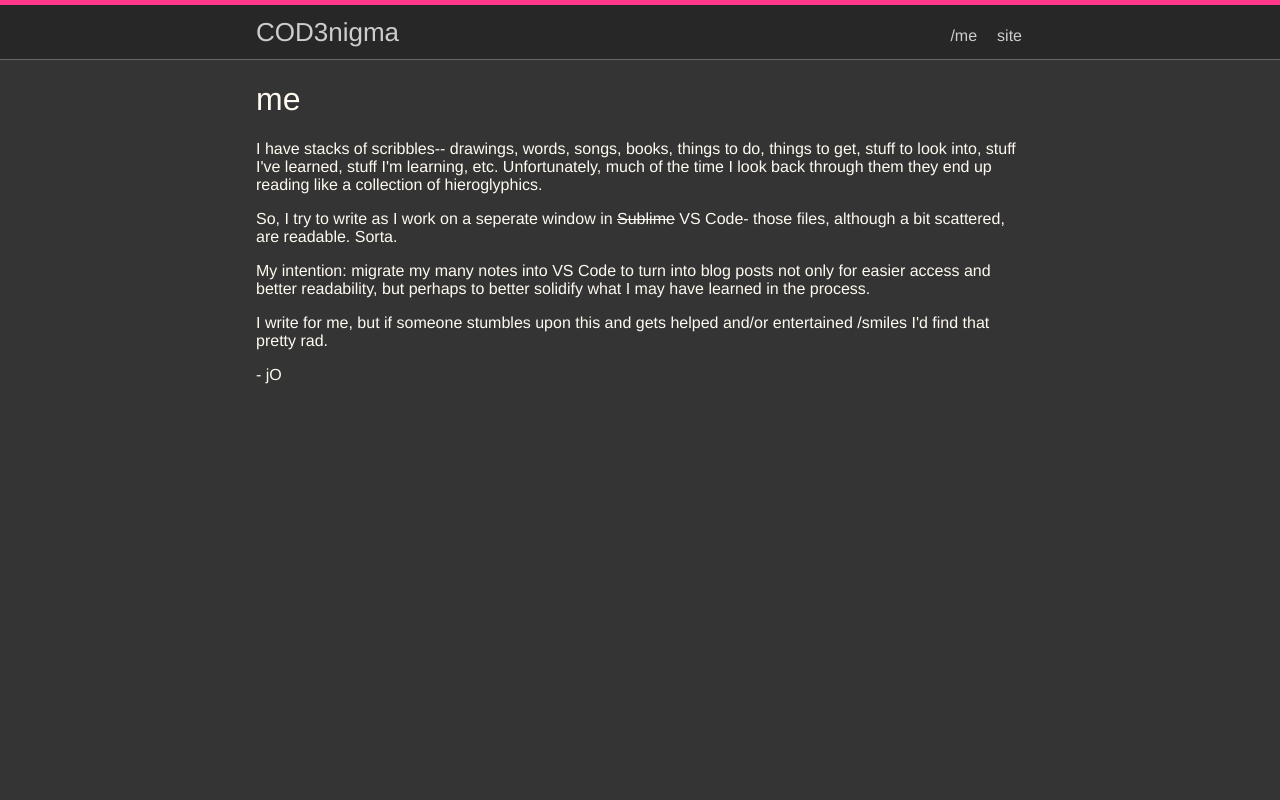
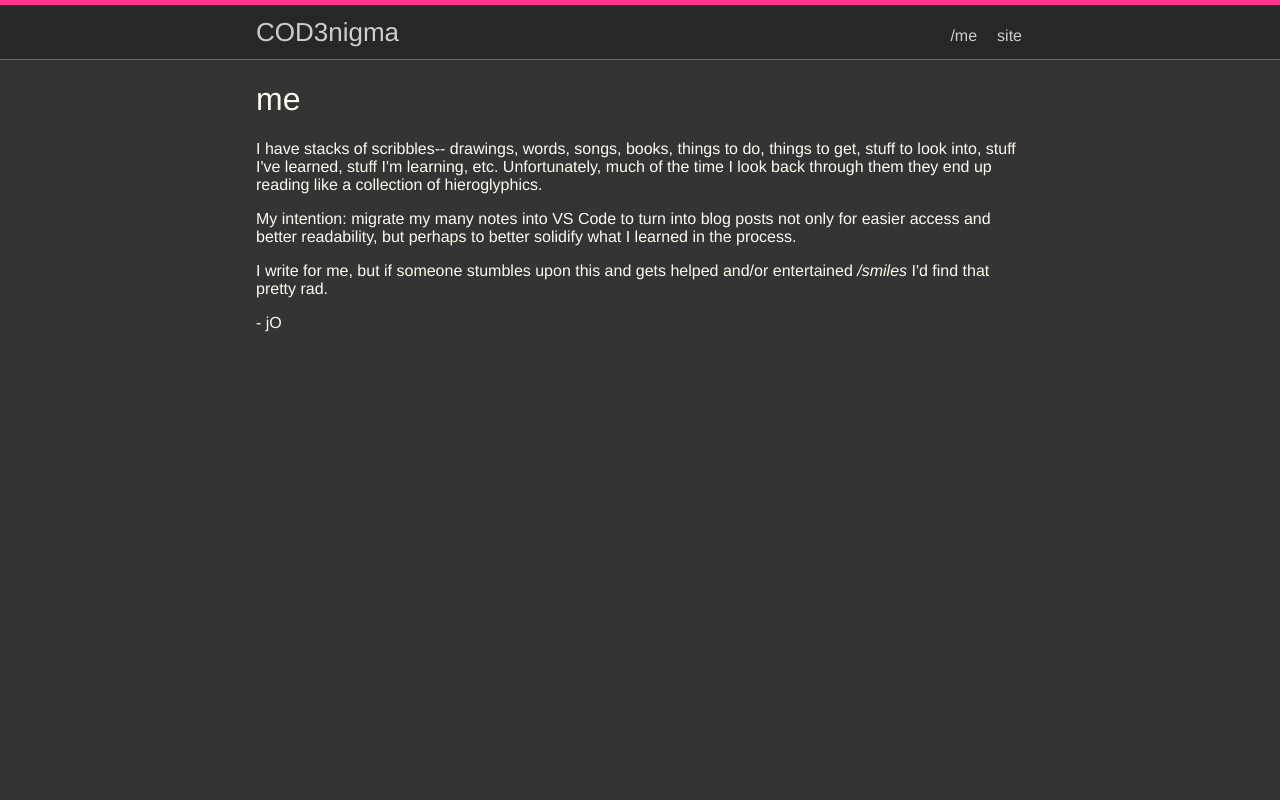
Before and after one commit to rebelcl0ud/bl0g, a Next.js app: page /me in a window 1280 px wide. Shown: the top 800 px of the page. Built offline with nearby package versions, Linux system fonts and the light colour scheme.

Commit message:
update: edit about

```diff
--- a/pages/me.js
+++ b/pages/me.js
@@ -13,19 +13,15 @@ const Me = () => {
                     they end up reading like a collection of hieroglyphics.
                 </p>
                 <p>
-                    So, I try to write as I work on a seperate window in <del>Sublime</del> VS Code-
-                    those files, although a bit scattered, are readable. Sorta.
-                </p>
-                <p>
-                    My intention: migrate my many notes into VS Code to turn into blog posts
-                    not only for easier access and better readability, but
-                    perhaps to better solidify what I may have learned in the
-                    process.
+                    My intention: migrate my many notes into VS Code to turn
+                    into blog posts not only for easier access and better
+                    readability, but perhaps to better solidify what I learned
+                    in the process.
                 </p>
                 <p>
                     I write for me, but if someone stumbles upon this and gets
-                    helped and/or entertained /smiles I&apos;d find that pretty
-                    rad.
+                    helped and/or entertained <i>/smiles</i> I&apos;d find that
+                    pretty rad.
                 </p>
                 <p>- jO</p>
             </section>
```
